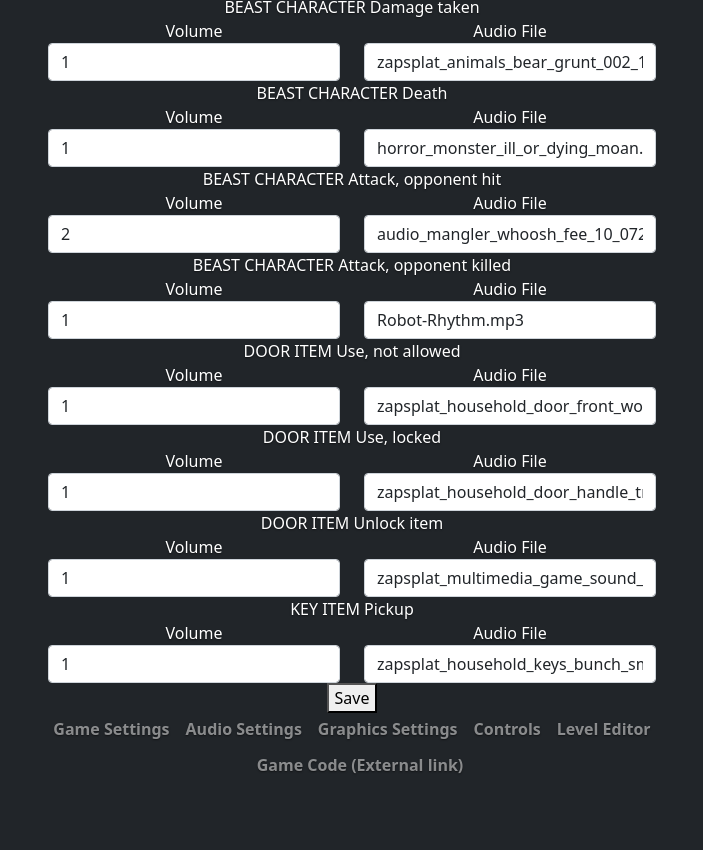
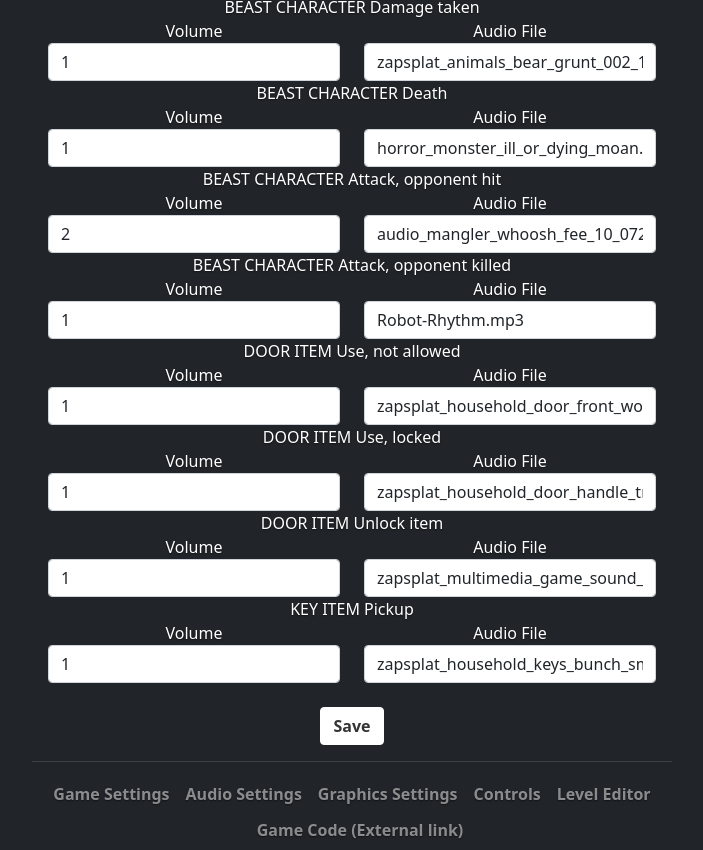
Before and after one commit to alexgidge/Labyrinth.js, a website: page Web/AudioSettings.html in a window 1280 px wide. Shown: the part 2743-3593 px from the top of the page, without its empty margins (288-991 px from the left). Before the commit the page ends 3528 px from the top, so only its background shows below. Drawn offline with nearby package versions, Linux system fonts and the light colour scheme; files whose address does not match are found by name.

Commit message:
bootstrap button on audio settings

```diff
--- a/Web/AudioSettings.html
+++ b/Web/AudioSettings.html
@@ -59,9 +59,13 @@
       <h3>Audio Settings</h3>
       <form id="frmSettings" name="settings">
       </form>
-      <button id="btnSaveAudio">Save</button>
+      <div>
+        <br />
+        <a id="btnSaveAudio" href="#" class="btn btn-secondary fw-bold border-white bg-white">Save</a>
+      </div>
     </main>
     <footer class="mt-auto text-white-50">
+      <hr />
       <nav class="nav nav-masthead justify-content-center float-md-end">
         <a class="nav-link" href="Settings.html" id="btnSettings" disabled>Game
           Settings</a>
```
